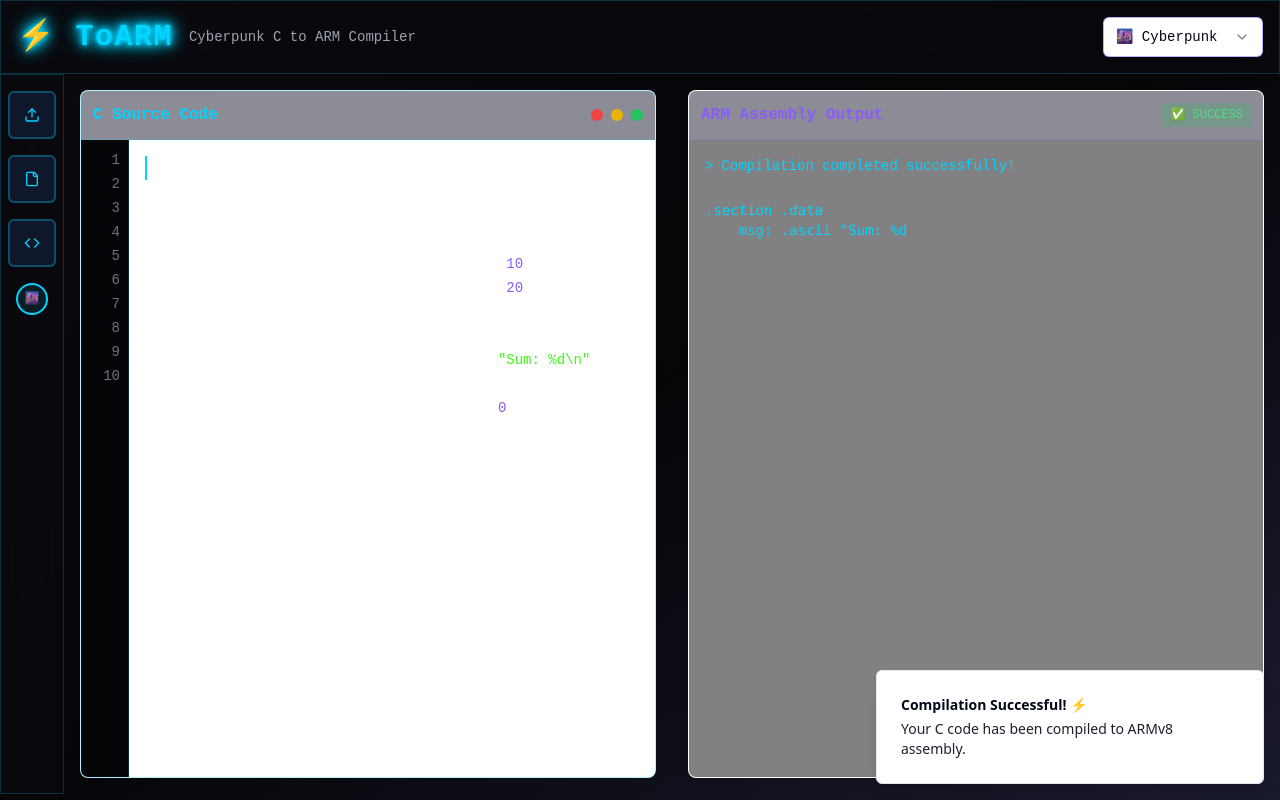
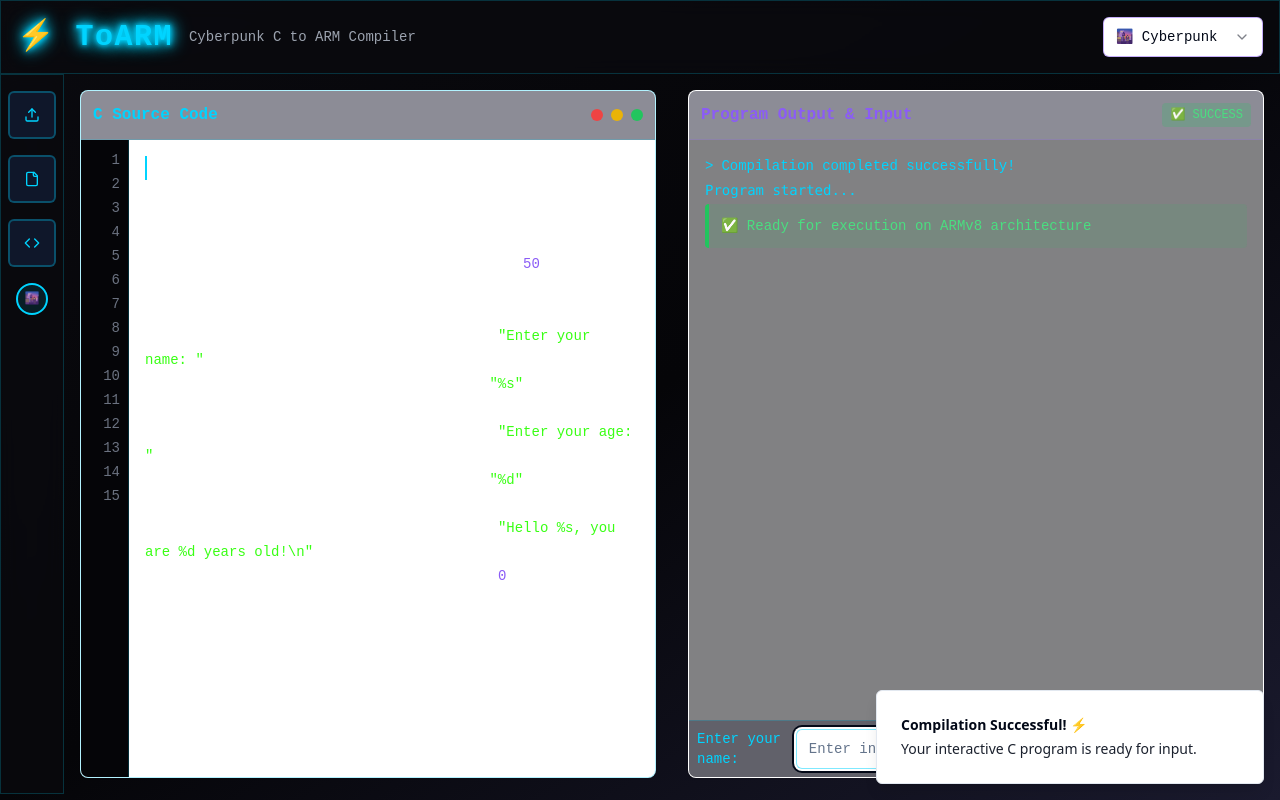
Before and after one commit to IshitaKarnatak/Compiler_ToArm, a React (Vite) app: page / in a window 1280 px wide. Both pictures are taken after a click on the button "⚡ Compile". Built offline with nearby package versions, Linux system fonts and the light colour scheme.

Commit message:
Feat: Allow C source code to accept responses

```diff
--- a/src/components/ConsoleOutput.tsx
+++ b/src/components/ConsoleOutput.tsx
@@ -1,14 +1,26 @@
 
 import { useEffect, useState } from 'react';
+import InteractiveInput from './InteractiveInput';
 
 interface ConsoleOutputProps {
   output: string;
   isCompiling: boolean;
   success: boolean | null;
   theme: string;
+  onUserInput?: (input: string) => void;
+  waitingForInput?: boolean;
+  inputPrompt?: string;
 }
 
-const ConsoleOutput = ({ output, isCompiling, success, theme }: ConsoleOutputProps) => {
+const ConsoleOutput = ({
+  output,
+  isCompiling,
+  success,
+  theme,
+  onUserInput,
+  waitingForInput = false,
+  inputPrompt = "Enter input: "
+}: ConsoleOutputProps) => {
   const [displayedOutput, setDisplayedOutput] = useState('');
   const [currentIndex, setCurrentIndex] = useState(0);
 
@@ -32,6 +44,8 @@ const ConsoleOutput = ({ output, isCompiling, success, theme }: ConsoleOutputPro
   const getPromptSymbol = () => {
     if (theme === 'matrix') return '$ ';
     if (theme === 'cyberpunk') return '> ';
+    if (theme === 'basic') return '# ';
+    if (theme === 'girly') return '✨ ';
     return '# ';
   };
 
@@ -39,10 +53,14 @@ const ConsoleOutput = ({ output, isCompiling, success, theme }: ConsoleOutputPro
     if (success === false) {
       return theme === 'cyberpunk' ? 'text-red-400' :
              theme === 'matrix' ? 'text-red-500' :
+             theme === 'basic' ? 'text-red-600' :
+             theme === 'girly' ? 'text-red-400' :
              'text-red-300';
     }
     return theme === 'cyberpunk' ? 'text-neon-blue' :
            theme === 'matrix' ? 'text-neon-green' :
+           theme === 'basic' ? 'text-basic-dark' :
+           theme === 'girly' ? 'text-girly-rose' :
            'text-white';
   };
 
@@ -64,12 +82,15 @@ const ConsoleOutput = ({ output, isCompiling, success, theme }: ConsoleOutputPro
 
   return (
     <div className={`
-      flex-1 p-4 font-code text-sm overflow-auto cyberpunk-scrollbar
+      flex-1 flex flex-col cyberpunk-scrollbar
       ${theme === 'cyberpunk' ? 'bg-cyber-darker/50' :
         theme === 'matrix' ? 'bg-black/80' :
+        theme === 'basic' ? 'bg-gray-50' :
+        theme === 'girly' ? 'bg-pink-50/30' :
         'bg-gray-900/50'
       }
     `}>
+      <div className="flex-1 p-4 font-code text-sm overflow-auto">
         {isCompiling ? (
           <div className="space-y-2">
             <div className={`flex items-center ${getTextColor()}`}>
@@ -131,6 +152,8 @@ const ConsoleOutput = ({ output, isCompiling, success, theme }: ConsoleOutputPro
                     animate-cursor-blink
                     ${theme === 'cyberpunk' ? 'text-neon-blue' :
                       theme === 'matrix' ? 'text-neon-green' :
+                      theme === 'basic' ? 'text-basic-dark' :
+                      theme === 'girly' ? 'text-girly-rose' :
                       'text-white'
                     }
                   `}>
@@ -149,14 +172,32 @@ const ConsoleOutput = ({ output, isCompiling, success, theme }: ConsoleOutputPro
             )}
           </div>
         ) : (
-        <div className={`text-gray-500 italic ${theme === 'matrix' ? 'text-green-500/50' : ''}`}>
+          <div className={`text-gray-500 italic ${theme === 'matrix' ? 'text-green-500/50' : theme === 'basic' ? 'text-gray-600' : theme === 'girly' ? 'text-pink-400/70' : ''}`}>
             <div className="flex items-center">
               <span className="mr-2">{getPromptSymbol()}</span>
               <span>Waiting for compilation...</span>
             </div>
             <div className="mt-2 text-xs opacity-70">
-            Click the ⚡ Compile button to transform your C code into ARM assembly
+              Click the {theme === 'girly' ? '💖' : '⚡'} Compile button to transform your C code into ARM assembly
             </div>
+          </div>
+        )}
+      </div>
+
+      {/* Interactive Input Area */}
+      {waitingForInput && onUserInput && (
+        <div className={`border-t ${
+          theme === 'cyberpunk' ? 'border-neon-blue/20 bg-cyber-gray/30' :
+          theme === 'matrix' ? 'border-neon-green/20 bg-black/50' :
+          theme === 'basic' ? 'border-basic-blue/20 bg-gray-100' :
+          theme === 'girly' ? 'border-girly-pink/20 bg-pink-50/50' :
+          'border-neon-blue/20 bg-white/10'
+        }`}>
+          <InteractiveInput
+            onInput={onUserInput}
+            prompt={inputPrompt}
+            theme={theme}
+          />
         </div>
       )}
     </div>
--- /dev/null
+++ b/src/components/InteractiveInput.tsx
@@ -0,0 +1,62 @@
+
+import { useState } from 'react';
+import { Button } from '@/components/ui/button';
+import { Input } from '@/components/ui/input';
+
+interface InteractiveInputProps {
+  onInput: (value: string) => void;
+  prompt: string;
+  theme: string;
+}
+
+const InteractiveInput = ({ onInput, prompt, theme }: InteractiveInputProps) => {
+  const [inputValue, setInputValue] = useState('');
+
+  const handleSubmit = (e: React.FormEvent) => {
+    e.preventDefault();
+    onInput(inputValue);
+    setInputValue('');
+  };
+
+  const getInputClass = () => {
+    return theme === 'cyberpunk' ? 'glass-panel border-neon-blue/50 text-neon-blue' :
+           theme === 'matrix' ? 'glass-panel border-neon-green/50 text-neon-green' :
+           theme === 'basic' ? 'basic-panel border-basic-blue/50 text-basic-dark' :
+           theme === 'girly' ? 'girly-panel border-girly-pink/50 text-girly-rose' :
+           'glass-panel border-neon-blue/50';
+  };
+
+  const getButtonClass = () => {
+    return theme === 'cyberpunk' ? 'bg-neon-blue hover:bg-neon-blue/80' :
+           theme === 'matrix' ? 'bg-neon-green hover:bg-neon-green/80' :
+           theme === 'basic' ? 'bg-basic-blue hover:bg-basic-blue/80' :
+           theme === 'girly' ? 'bg-girly-pink hover:bg-girly-pink/80' :
+           'bg-neon-blue hover:bg-neon-blue/80';
+  };
+
+  return (
+    <form onSubmit={handleSubmit} className="flex items-center space-x-2 p-2">
+      <span className={`text-sm ${
+        theme === 'cyberpunk' ? 'text-neon-blue' :
+        theme === 'matrix' ? 'text-neon-green' :
+        theme === 'basic' ? 'text-basic-dark' :
+        theme === 'girly' ? 'text-girly-rose' :
+        'text-white'
+      }`}>
+        {prompt}
+      </span>
+      <Input
+        value={inputValue}
+        onChange={(e) => setInputValue(e.target.value)}
+        className={getInputClass()}
+        placeholder="Enter input..."
+        autoFocus
+      />
+      <Button type="submit" className={getButtonClass()}>
+        Send
+      </Button>
+    </form>
+  );
+};
+
+export default InteractiveInput;
--- a/src/pages/Index.tsx
+++ b/src/pages/Index.tsx
@@ -16,16 +16,25 @@ const Index = () => {
   const [code, setCode] = useState(`#include <stdio.h>
 
 int main() {
-    int a = 10;
-    int b = 20;
-    int sum = a + b;
+    char name[50];
+    int age;
 
-    printf("Sum: %d\\n", sum);
+    printf("Enter your name: ");
+    scanf("%s", name);
+
+    printf("Enter your age: ");
+    scanf("%d", &age);
+
+    printf("Hello %s, you are %d years old!\\n", name, age);
     return 0;
 }`);
   const [output, setOutput] = useState('');
   const [isCompiling, setIsCompiling] = useState(false);
   const [compilationSuccess, setCompilationSuccess] = useState<boolean | null>(null);
+  const [waitingForInput, setWaitingForInput] = useState(false);
+  const [inputPrompt, setInputPrompt] = useState('');
+  const [userInputs, setUserInputs] = useState<string[]>([]);
+  const [currentInputIndex, setCurrentInputIndex] = useState(0);
   const { toast } = useToast();
   const audioContextRef = useRef<AudioContext | null>(null);
 
@@ -137,15 +146,32 @@ int main() {
     setIsCompiling(true);
     setOutput('');
     setCompilationSuccess(null);
+    setWaitingForInput(false);
+    setUserInputs([]);
+    setCurrentInputIndex(0);
 
     // Simulate compilation delay
     await new Promise(resolve => setTimeout(resolve, 2000));
+
+    // Check if code contains scanf or similar input functions
+    const hasInput = code.includes('scanf') || code.includes('gets') || code.includes('getchar');
 
     // Simulate compilation result (90% success rate)
     const success = Math.random() > 0.1;
 
     if (success) {
-      const armCode = `
+      let simulatedOutput = '';
+
+      if (hasInput) {
+        // Start interactive execution
+        simulatedOutput = 'Program started...\n';
+        setOutput(simulatedOutput);
+        setCompilationSuccess(true);
+        setWaitingForInput(true);
+        setInputPrompt('Enter your name: ');
+      } else {
+        // Non-interactive program
+        const armCode = `
 .section .data
     msg: .ascii "Sum: %d\\n\\0"
 
@@ -170,12 +196,14 @@ _start:
 
 .section .bss
 `;
-      setOutput(armCode);
-      setCompilationSuccess(true);
+        setOutput(armCode);
+        setCompilationSuccess(true);
+      }
+
       playSound(800, 0.3, 'success');
       toast({
         title: "Compilation Successful! ⚡",
-        description: "Your C code has been compiled to ARMv8 assembly.",
+        description: hasInput ? "Your interactive C program is ready for input." : "Your C code has been compiled to ARMv8 assembly.",
       });
     } else {
       const errorOutput = `
@@ -199,6 +227,35 @@ make: *** [main] Error 1
     }
 
     setIsCompiling(false);
+  };
+
+  const handleUserInput = (input: string) => {
+    const newInputs = [...userInputs, input];
+    setUserInputs(newInputs);
+
+    let updatedOutput = output + input + '\n';
+
+    // Simulate program flow based on input count
+    if (currentInputIndex === 0) {
+      updatedOutput += 'Enter your age: ';
+      setInputPrompt('Enter your age: ');
+      setCurrentInputIndex(1);
+    } else if (currentInputIndex === 1) {
+      const name = newInputs[0];
+      const age = input;
+      updatedOutput += `Hello ${name}, you are ${age} years old!\n`;
+      updatedOutput += '\nProgram execution completed.';
+      setWaitingForInput(false);
+      setCurrentInputIndex(0);
+
+      playSound(600, 0.2, 'success');
+      toast({
+        title: "Program Executed! 🎉",
+        description: "Your interactive program completed successfully.",
+      });
+    }
+
+    setOutput(updatedOutput);
   };
 
   const loadSampleCode = () => {
@@ -254,6 +311,9 @@ int main() {
     setCode('');
     setOutput('');
     setCompilationSuccess(null);
+    setWaitingForInput(false);
+    setUserInputs([]);
+    setCurrentInputIndex(0);
 
     toast({
       title: "Editor Reset! 🔄",
@@ -382,7 +442,7 @@ int main() {
                       theme === 'girly' ? 'text-girly-rose' :
                       'text-white'
                     }`}>
-                      ARM Assembly Output
+                      {waitingForInput ? 'Program Output & Input' : 'ARM Assembly Output'}
                     </h2>
                     {compilationSuccess !== null && (
                       <div className={`px-2 py-1 rounded text-xs ${
@@ -400,6 +460,9 @@ int main() {
                     isCompiling={isCompiling}
                     success={compilationSuccess}
                     theme={theme}
+                    onUserInput={handleUserInput}
+                    waitingForInput={waitingForInput}
+                    inputPrompt={inputPrompt}
                   />
                 </div>
               </Card>
@@ -411,13 +474,17 @@ int main() {
         <div className="fixed bottom-8 right-8">
           <Button
             onClick={simulateCompilation}
-            disabled={isCompiling}
+            disabled={isCompiling || waitingForInput}
             className={getCompileButtonClass()}
           >
             {isCompiling ? (
               <>
                 <div className="animate-spin rounded-full h-5 w-5 border-b-2 border-white mr-2"></div>
                 Compiling...
+              </>
+            ) : waitingForInput ? (
+              <>
+                {theme === 'girly' ? '💬 Running...' : '⚙️ Running...'}
               </>
             ) : (
               <>
```
Lines whose indentation alone changed are shown as unchanged.
